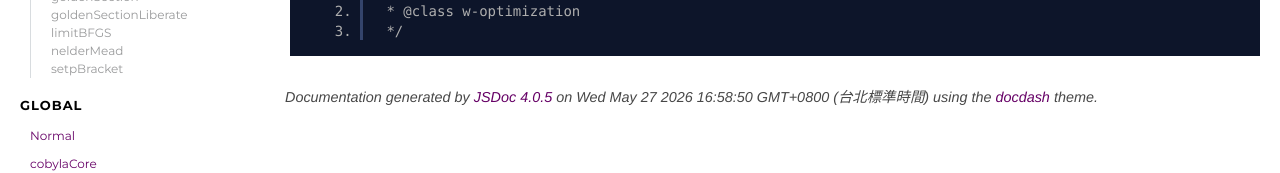
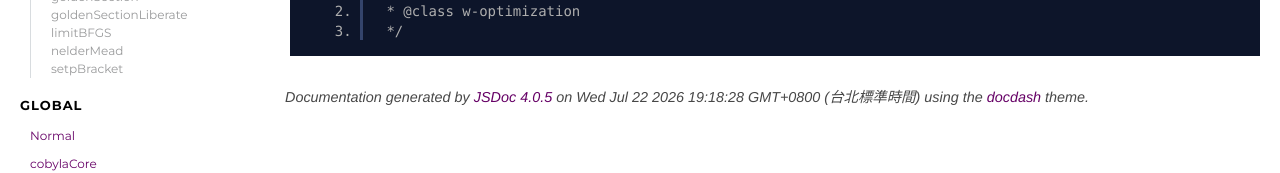
Before and after one commit to yuda-lyu/w-optimization, a plain HTML site: page -_class.mjs.html in a window 1280 px wide. Shown: the part 177-350 px from the top of the page. Drawn offline with Linux system fonts and the light colour scheme.

Commit message:
deploy 2026-07-22T11:18:44.940Z

```diff
--- a/-_class.mjs.html
+++ b/-_class.mjs.html
@@ -62,7 +62,7 @@
 <br class="clear">
 
 <footer>
-    Documentation generated by <a href="https://github.com/jsdoc3/jsdoc">JSDoc 4.0.5</a> on Wed May 27 2026 16:58:50 GMT+0800 (台北標準時間) using the <a href="https://github.com/clenemt/docdash">docdash</a> theme.
+    Documentation generated by <a href="https://github.com/jsdoc3/jsdoc">JSDoc 4.0.5</a> on Wed Jul 22 2026 19:18:28 GMT+0800 (台北標準時間) using the <a href="https://github.com/clenemt/docdash">docdash</a> theme.
 </footer>
 
 <script>prettyPrint();</script>
```
Also changed, not shown: arrBinarySearch.mjs.html (+1 -1 lines), arrBinarySearchClosest.mjs.html (+1 -1 lines), binarySearch.mjs.html (+1 -1 lines), cobyla.mjs.html (+1 -1 lines), global.html (+1 -1 lines), goldenSection.mjs.html (+1 -1 lines), goldenSectionLiberate.mjs.html (+1 -1 lines), index.html (+1 -1 lines), limitBFGS.mjs.html (+1 -1 lines), nelderMead.mjs.html (+1 -1 lines), setpBracket.mjs.html (+1 -1 lines), w-optimization.html (+1 -1 lines).
